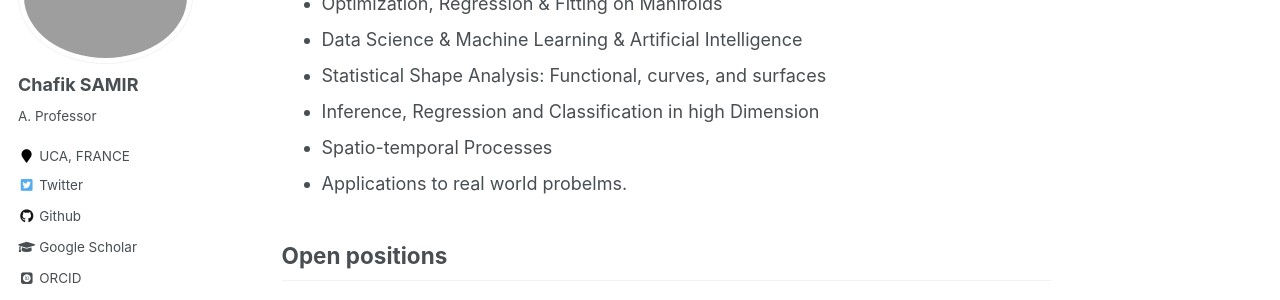
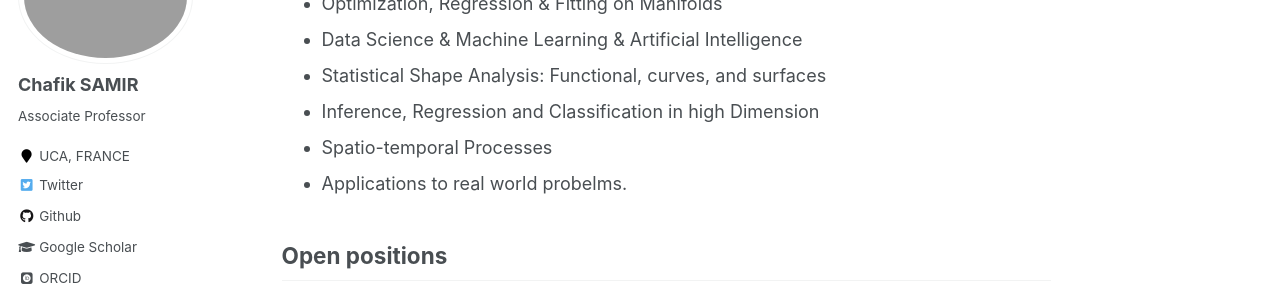
Before and after one commit to Chsamir/chsamir.github.io, a Jekyll site: the page built from _pages/about.md, in a window 1280 px wide. Shown: the part 188-488 px from the top of the page. Built offline with Jekyll 4.4.1, drawn with Linux system fonts in a browser that asks for light colours; some web fonts are replaced.

Commit message:
Update _config.yml

```diff
--- a/_config.yml
+++ b/_config.yml
@@ -82,7 +82,7 @@ analytics:
 author:
   name             : "Chafik SAMIR"
   avatar           : "Chafik-Photo.png"
-  bio              : "A. Professor"
+  bio              : "Associate Professor"
 #  location         : "France"
   employer         : UCA, FRANCE
   pubmed           : #"https://www.ncbi.nlm.nih.gov/pubmed/?term=john+snow"
```
